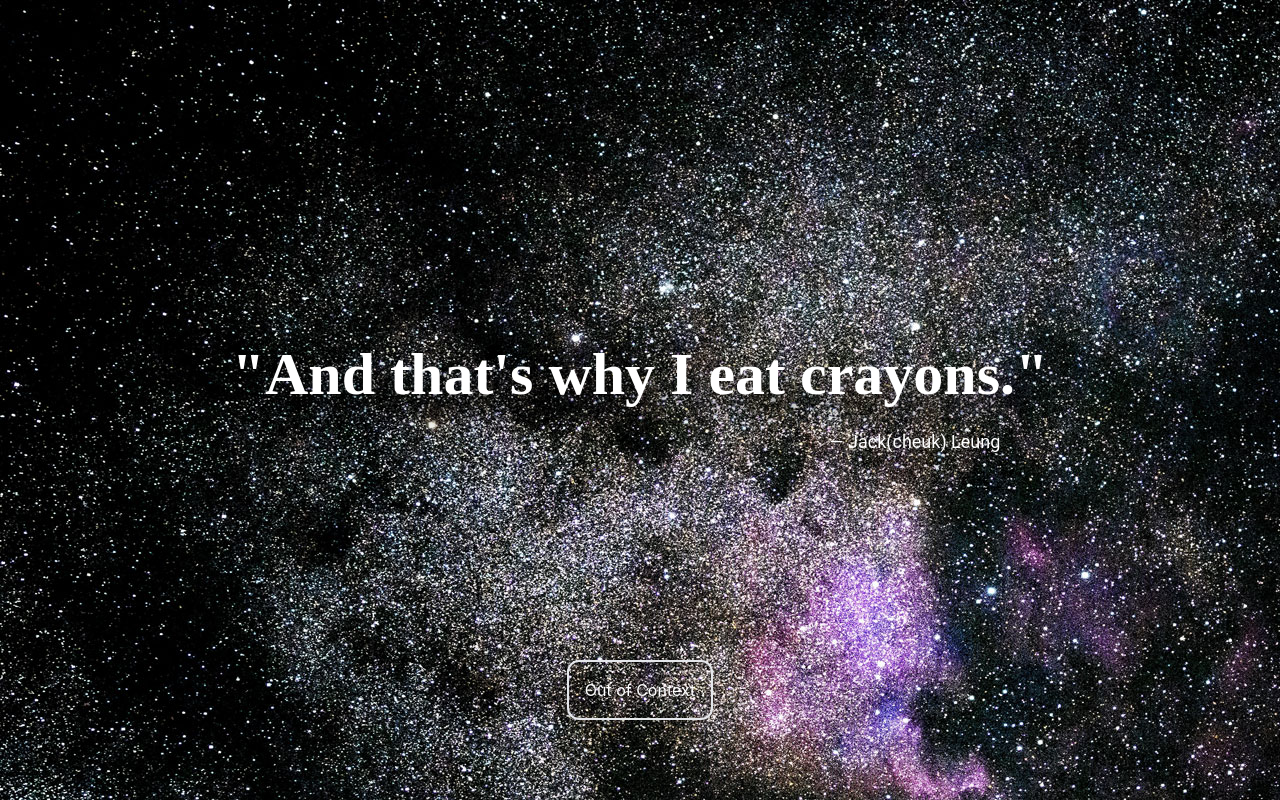
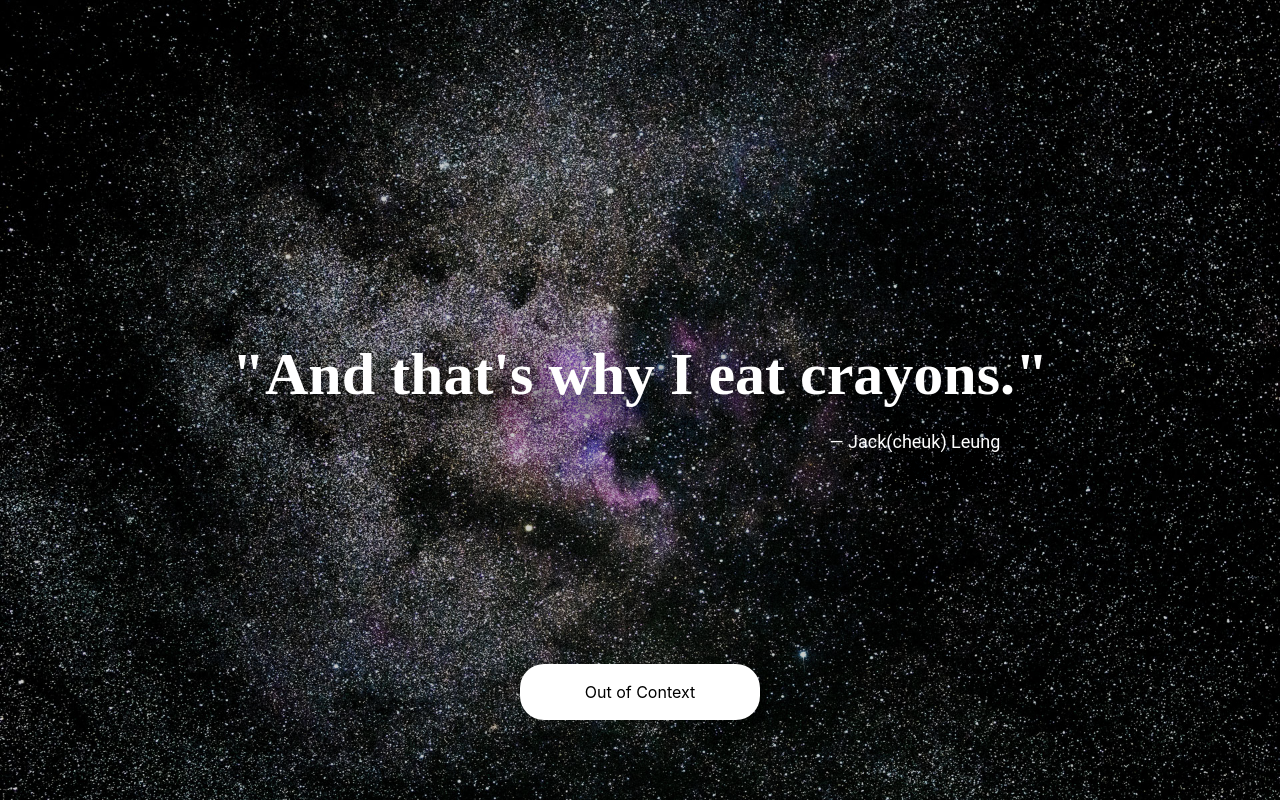
Before and after one commit to bryanparmelee/out-of-context, a React (Create React App) app: page / in a window 1280 px wide. Built offline with nearby package versions, Linux system fonts and the light colour scheme.

Commit message:
Update button, background image styling

```diff
--- a/src/App.js
+++ b/src/App.js
@@ -26,15 +26,17 @@ function App() {
   }
 
   return (
-    <div className={`h-screen w-screen p-8 ${background} bg-no-repeat object-cover flex flex-col items-center justify-center relative`}>
+    <div className={`h-screen w-screen ${background} object-cover bg-cover bg-center`}>
+      <div className="h-screen w-screen bg-black/20 flex flex-col items-center justify-center relative sm:p-8 p-16">
         <Quote randomQuote={quote} />
         <button
-        className="absolute bottom-20 border-2 p-4 rounded-xl text-white shadow-lg hover:bg-white hover:text-black"
+          className="absolute bottom-20 w-60 p-4 rounded-3xl text-black bg-white shadow-lg hover:bg-black hover:border-2 hover:text-white"
           onClick={newQuote}
         >
           Out of Context
         </button>
       </div>
+    </div>
   );
 }
 
```
Lines whose indentation alone changed are shown as unchanged.
